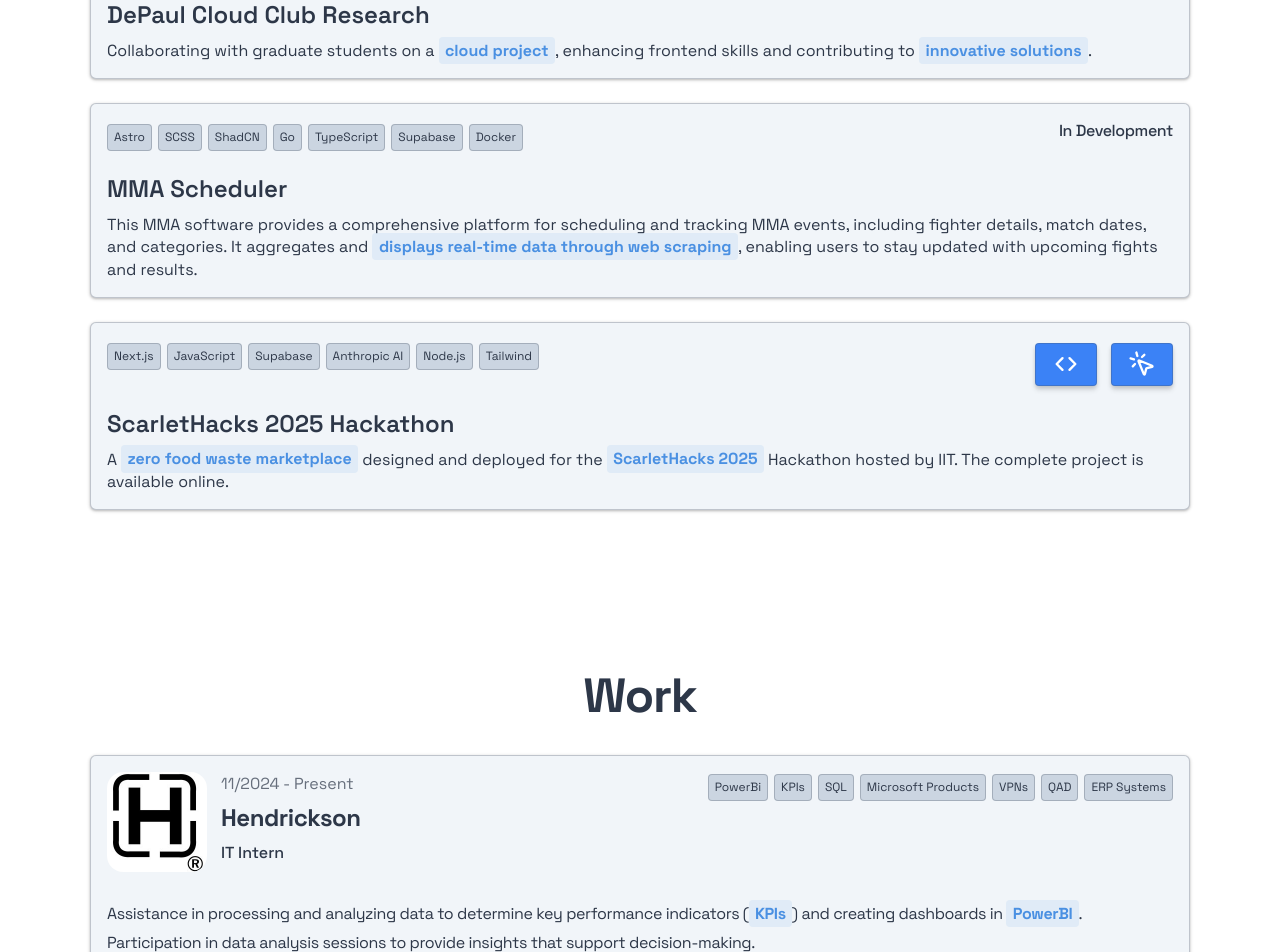
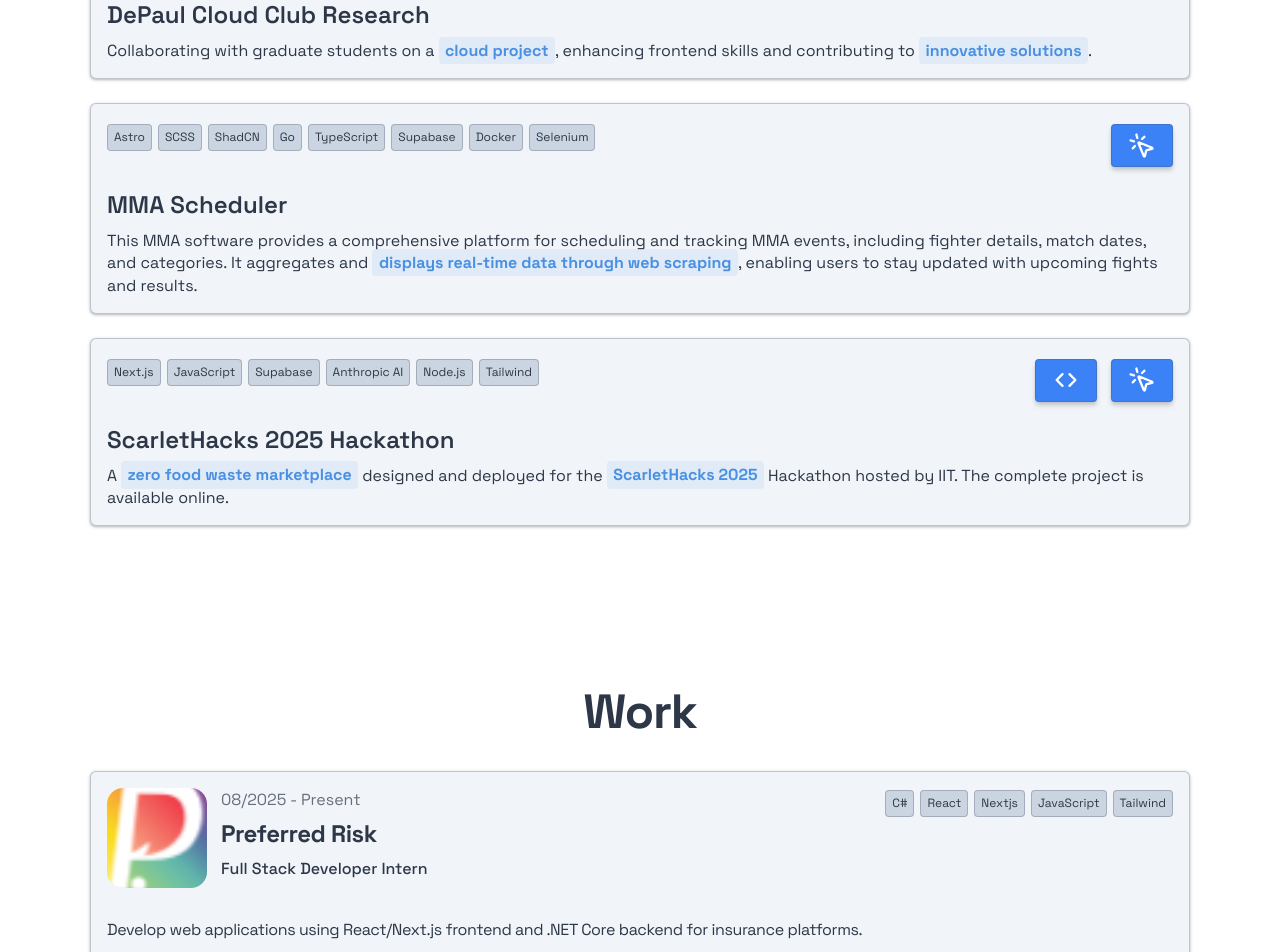
Before and after one commit to RichardLechko/React-Resume, a React (Create React App) app in the folder client/: page / in a window 1280 px wide. Shown: the part 1500-2452 px from the top of the page. Built offline with nearby package versions, Linux system fonts and the light colour scheme.

Commit message:
changes to work

```diff
--- a/client/src/components/Widgets.js
+++ b/client/src/components/Widgets.js
@@ -89,12 +89,13 @@
         "TypeScript",
         "Supabase",
         "Docker",
+        "Selenium",
       ],
-      live: false,
-      sourceLink: "https://github.com/RichardLechko/MMA-Scheduler",
-      liveLink: "",
-      inDevelopment: true,
-      isPrivate: true,
+      live: true,
+      sourceLink: "",
+      liveLink: "https://mma-scheduler.vercel.app/",
+      inDevelopment: false,
+      isPrivate: false,
     },
     {
       linkText: t("projects.projects-list.scarlet-hacks.linkText"),
--- a/client/src/components/Work.js
+++ b/client/src/components/Work.js
@@ -5,7 +5,7 @@
   const itemsRef = useRef([]);
   const { t, language } = useTranslation();
 
-    useEffect(() => {
+  useEffect(() => {
 
 
 
@@ -31,6 +31,21 @@
   }, []);
 
   const workExperiences = [
+    {
+      companyName: t("work.work-list.preferred-risk-administrators.companyName"),
+      position: t("work.work-list.preferred-risk-administrators.position"),
+      address: t("work.work-list.preferred-risk-administrators.address"),
+      startTime: t("work.work-list.preferred-risk-administrators.startTime"),
+      endTime: t("work.work-list.preferred-risk-administrators.endTime"),
+      descriptions: [
+        t("work.work-list.preferred-risk-administrators.descriptions.0"),
+        t("work.work-list.preferred-risk-administrators.descriptions.1"),
+      ],
+      logo: "/work-images/pris-logo-v2.png",
+      tools: [
+        "C#", "React", "Nextjs", "JavaScript", "Tailwind"
+      ],
+    },
     {
       companyName: t("work.work-list.hendrickson.companyName"),
       position: t("work.work-list.hendrickson.position"),
@@ -149,10 +164,9 @@
                   {desc
                     .split(
                       new RegExp(
-                        `(${
-                          companyName.includes("Hendrickson")
-                            ? t("work.work-list.hendrickson.highlightedText").join("|")
-                            : companyName.includes("RL IT Firm")
+                        `(${companyName.includes("Hendrickson")
+                          ? t("work.work-list.hendrickson.highlightedText").join("|")
+                          : companyName.includes("RL IT Firm")
                             ? t("work.work-list.rl-it-firm.highlightedText").join("|")
                             : ""
                         })`,
@@ -164,8 +178,8 @@
                         {(companyName.includes("Hendrickson")
                           ? t("work.work-list.hendrickson.highlightedText")
                           : companyName.includes("RL IT Firm")
-                          ? t("work.work-list.rl-it-firm.highlightedText")
-                          : []
+                            ? t("work.work-list.rl-it-firm.highlightedText")
+                            : []
                         ).includes(part) ? (
                           <strong className="highlight-text">{part}</strong>
                         ) : (
--- a/client/src/components/language/translations.json
+++ b/client/src/components/language/translations.json
@@ -74,12 +74,24 @@
     "work": {
       "title-name": "Work",
       "work-list": {
+        "preferred-risk-administrators": {
+          "companyName": "Preferred Risk",
+          "position": "Full Stack Developer Intern",
+          "address": "Bedford Park, Illinois",
+          "startTime": "08/2025",
+          "endTime": "Present",
+          "descriptions": [
+            "Develop web applications using React/Next.js frontend and .NET Core backend for insurance platforms.",
+            "Collaborate with cross-functional teams on microservices architecture and new feature development."
+          ],
+          "highlightedText": ["C#", "React", "Nextjs", "JavaScript", "Tailwind"]
+        },
         "hendrickson": {
           "companyName": "Hendrickson",
           "position": "IT Intern",
           "address": "Woodridge, Illinois",
           "startTime": "11/2024",
-          "endTime": "Present",
+          "endTime": "08/2025",
           "descriptions": [
             "Assistance in processing and analyzing data to determine key performance indicators (KPIs) and creating dashboards in PowerBI.",
             "Participation in data analysis sessions to provide insights that support decision-making."
```
Also changed, not shown: client/public/work-images/pris-logo-v2.png (added).
